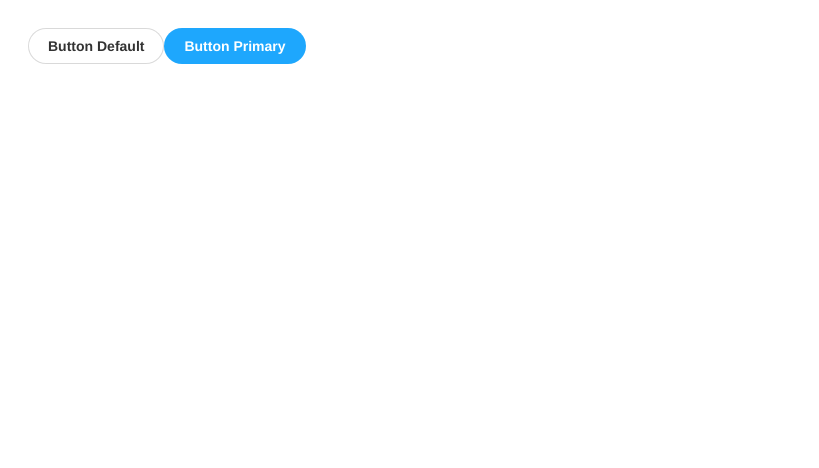
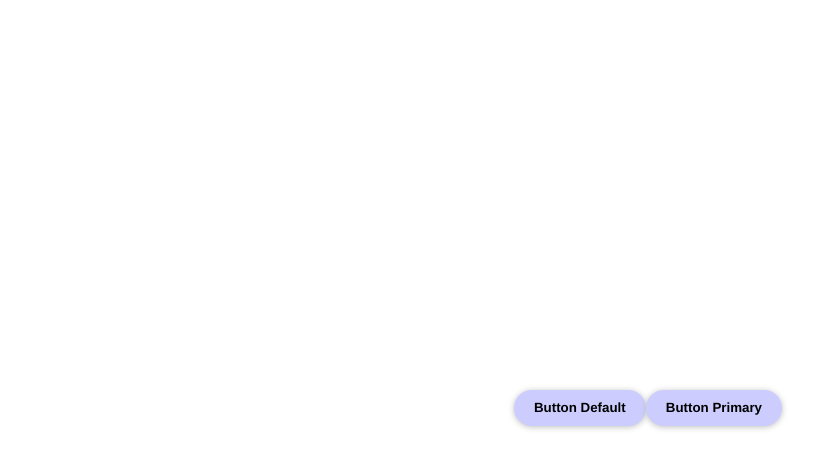
Before and after one commit to carfolacam98/story_design-system, a React (Vite) app in the folder taskbox/: page / in a window 1280 px wide. Shown: the top 468 px of the page, without its empty margins (0-819 px from the left). Built offline with nearby package versions, Linux system fonts and the light colour scheme.

Commit message:
Feat add button component

```diff
--- a/taskbox/src/App.scss
+++ b/taskbox/src/App.scss
@@ -2,4 +2,5 @@
   max-width: 1280px;
   margin: 0 auto;
   padding: 2rem;
+
 }
--- a/taskbox/src/index.scss
+++ b/taskbox/src/index.scss
@@ -102,45 +102,55 @@
 /* NOTE
 html is set to 62.5% so that all the REM measurements throughout Skeleton
 are based on 10px sizing. So basically 1.5rem = 15px :) */
+/* Base Styles */
 html {
   font-size: 62.5%;
+  height: 100%;
+  width: 100%;
+
 }
 body {
-  font-size: 1.5em; /* currently ems cause chrome bug misinterpreting rems on body element */
+  font-size: 1.5rem;
   line-height: 1.6;
   font-weight: 400;
-  font-family: "Raleway", "HelveticaNeue", "Helvetica Neue", Helvetica, Arial, sans-serif;
+  font-family: "Montserrat", "HelveticaNeue", "Helvetica Neue", Helvetica, Arial, sans-serif;
   color: #222;
+  display: flex;
+  justify-content: center;
+  align-items: center;
+  height: 100%;
+  width: 100%;
 }
 
-
-/* Typography
-–––––––––––––––––––––––––––––––––––––––––––––––––– */
+/* Typography */
 h1, h2, h3, h4, h5, h6 {
   margin-top: 0;
   margin-bottom: 2rem;
   font-weight: 300;
+  font-family: "Montserrat", sans-serif;
 }
-h1 { font-size: 4.0rem; line-height: 1.2;  letter-spacing: -.1rem;}
-h2 { font-size: 3.6rem; line-height: 1.25; letter-spacing: -.1rem;}
-h3 { font-size: 3.0rem; line-height: 1.3;  letter-spacing: -.1rem;}
-h4 { font-size: 2.4rem; line-height: 1.35; letter-spacing: -.08rem;}
-h5 { font-size: 1.8rem; line-height: 1.5;  letter-spacing: -.05rem;}
-h6 { font-size: 1.5rem; line-height: 1.6;  letter-spacing: 0;}
+
+h1 { font-size: 2.4rem; line-height: 1.2; letter-spacing: -.1rem; }
+h2 { font-size: 2.2rem; line-height: 1.25; letter-spacing: -.1rem; }
+h3 { font-size: 1.8rem; line-height: 1.3; letter-spacing: -.1rem; }
+h4 { font-size: 1.6rem; line-height: 1.35; letter-spacing: -.08rem; }
+h5 { font-size: 1.4rem; line-height: 1.5; letter-spacing: -.05rem; }
+h6 { font-size: 1.4rem; line-height: 1.6; letter-spacing: 0; }
 
 /* Larger than phablet */
 @media (min-width: 550px) {
-  h1 { font-size: 5.0rem;}
-  h2 { font-size: 4.2rem;}
-  h3 { font-size: 3.6rem;}
-  h4 { font-size: 3.0rem;}
-  h5 { font-size: 2.4rem;}
-  h6 { font-size: 1.5rem;}
+  h1 { font-size: 2.5rem; }
+  h2 { font-size: 2.4rem; }
+  h3 { font-size: 2.0rem; }
+  h4 { font-size: 1.8rem; }
+  h5 { font-size: 1.6rem; }
+  h6 { font-size: 1.4rem; }
 }
 
 p {
   margin-top: 0;
 }
+
 
 
 /* Links
@@ -151,3 +161,19 @@ a {
 a:hover {
   color: #0FA0CE;
 }
+
+:root {
+  /* Base Colors
+  –––––––––––––––––––––––––––––––––––––––––––––––––– */
+  --primary-10: #E1E0FF;
+  --primary-30: #CDCCFF;
+  --primary-50: #B1AFFF;
+  --primary-70: #7E7AFF;
+  --primary-90: #4C47FF;
+
+  --secondary-10: #F5F5F5;
+  --secondary-30: #CFCFCF;
+  --secondary-50: #8F8F8F;
+  --secondary-70: #696969;
+  --secondary-90: #434343;
+}
--- a/taskbox/src/ui/atoms/Button/button.module.scss
+++ b/taskbox/src/ui/atoms/Button/button.module.scss
@@ -1,35 +1,68 @@
+@import '../../../index.scss';
+
 .button {
-  font-family: 'Nunito Sans', 'Helvetica Neue', Helvetica, Arial, sans-serif;
+  font-family: 'Montserrat', 'Nunito Sans', 'Helvetica Neue', Helvetica, Arial, sans-serif;
   font-weight: 700;
   border: 0;
-  border-radius: 3em;
   cursor: pointer;
   display: inline-block;
   line-height: 1;
+  border-radius: 30px;
+
+
+  &.primary {
+    color: black;
+    background: var(--primary-30);
+    box-shadow: 0px 1px 6px 0px #BFBFBF;
+    box-shadow: 0px 1px 6px 0px #BFBFBF;
+
+    &:hover {
+      border-radius: 30px;
+      color: #F5F5F5;
+      background: var(--primary-90);
     }
 
-.primary {
-  color: white;
-  background-color: #1ea7fd;
+    &:disabled,
+    &[disabled] {
+      border-radius: 30px;
+      color: var(--secondary-90);
+      background: var(--secondary-10);
+    }
   }
 
-.secondary {
-  color: #333;
-  background-color: transparent;
-  box-shadow: rgba(0, 0, 0, 0.15) 0px 0px 0px 1px inset;
+  &.secondary {
+    color: var(--primary-90);
+    background-color: #F5F5F5;
+    border: 2px solid var(--primary-90);
+
+    &:hover {
+      color: var(--primary-90);
+      background: var(--primary-30);
+      border: 2px solid var(--primary-90);
     }
 
-.small {
-  font-size: 12px;
-  padding: 10px 16px;
+    &:disabled,
+    &[disabled] {
+      color: #8f8f8f;
+      background: #F5F5F5;
+      border: 2px solid var(--secondary-50);
     }
 
-.medium {
-  font-size: 14px;
+
+  }
+  &.small {
+
+    padding: 10px 16px 21px 18px;
+    height: 32px;
+  }
+
+  &.medium {
+
     padding: 11px 20px;
   }
 
-.large {
-  font-size: 16px;
+  &.large {
     padding: 12px 24px;
+    height: 56px;
   }
+}
--- a/taskbox/src/ui/atoms/Button/index.jsx
+++ b/taskbox/src/ui/atoms/Button/index.jsx
@@ -2,13 +2,12 @@ import React from 'react';
 import PropTypes from 'prop-types';
 import styles from './button.module.scss';
 
-export const Button = ({ primary, backgroundColor, size, label, ...props }) => {
-  const mode = primary ? 'primary' : 'secondary';
+export const Button = ({ variant, size, label, ...props }) => {
+  const mode = variant === 'primary' ? 'primary' : 'secondary';
   return (
     <button
       type="button"
       className={[styles.button, `${styles[size]}`, styles[mode]].join(' ')}
-      style={backgroundColor && { backgroundColor }}
       {...props}
     >
       {label}
@@ -17,16 +16,14 @@ export const Button = ({ primary, backgroundColor, size, label, ...props }) => {
 };
 
 Button.propTypes = {
-  primary: PropTypes.bool,
-  backgroundColor: PropTypes.string,
   size: PropTypes.oneOf(['small', 'medium', 'large']),
   label: PropTypes.string.isRequired,
+  variant: PropTypes.oneOf(['primary', 'secondary']),
   onClick: PropTypes.func,
 };
 
 Button.defaultProps = {
-  backgroundColor: null,
-  primary: false,
   size: 'medium',
+  variant: 'primary',
   onClick: undefined,
 };
```
Also changed, not shown: 6 other files (tests, documents, lock files or other folders). Lines whose indentation alone changed are shown as unchanged.
